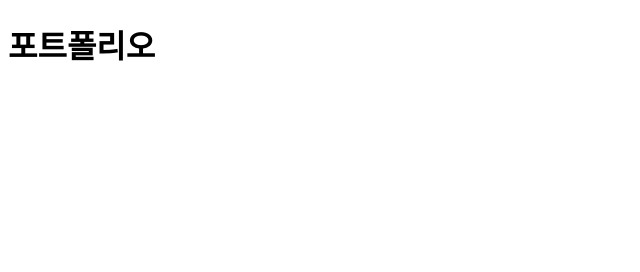
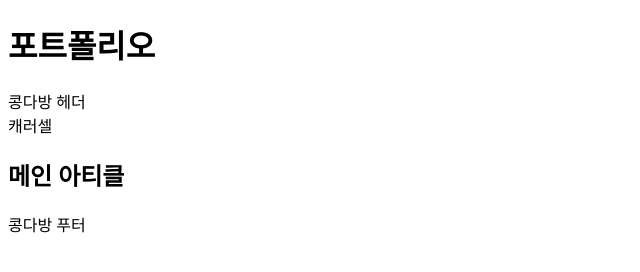
Before and after one commit to skfktmakdlf/coffeebean, a plain HTML site: page index.html in a window 1280 px wide. Shown: the whole page, without its empty margins (0-640 px from the left). Drawn offline with Linux system fonts and the light colour scheme.

Commit message:
html wireframe 생성

```diff
--- a/index.html
+++ b/index.html
@@ -8,5 +8,13 @@
 </head>
 <body>
     <h1>포트폴리오</h1>
+    <header>콩다방 헤더</header>
+    <div class="carousal">캐러셀</div>
+    <section id="main">
+        <article>
+            <h2>메인 아티클</h2>
+        </article>
+    </section>
+    <footer>콩다방 푸터</footer>
 </body>
 </html>
```
